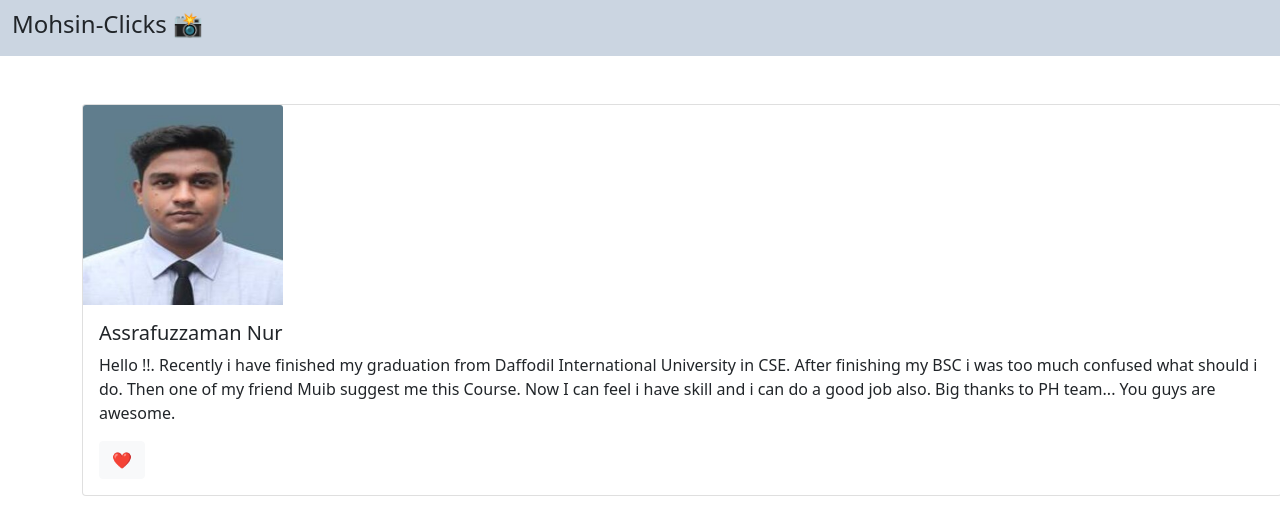
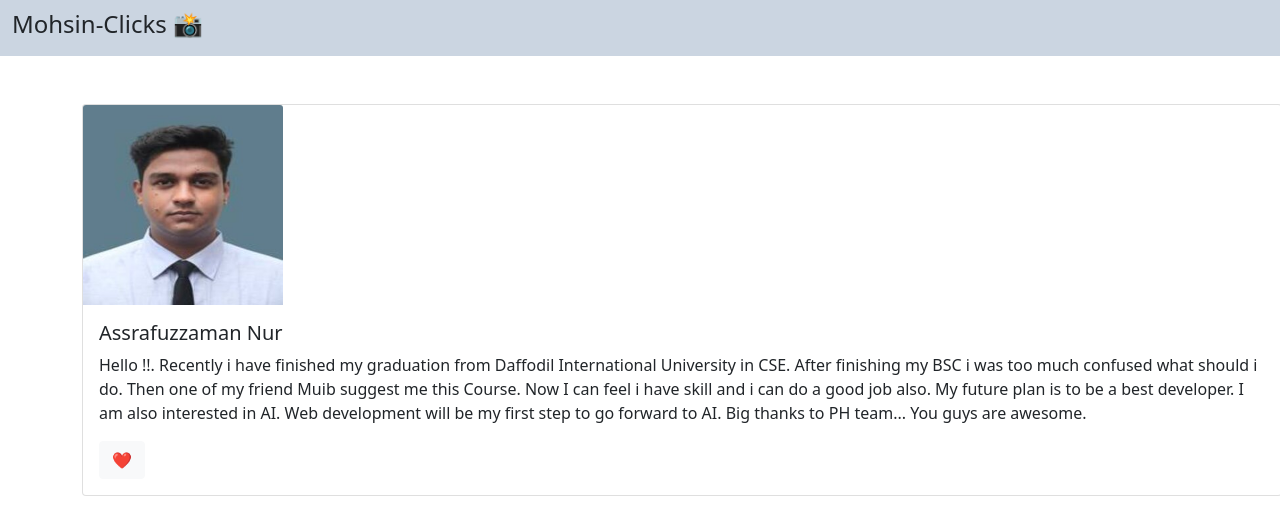
Before and after one commit to assraf-nur/Mohsin-clicks, a React (Create React App) app: page /about in a window 1280 px wide. Shown: the top 506 px of the page. Built offline with nearby package versions, Linux system fonts and the light colour scheme; no server answers.

Commit message:
update about

```diff
--- a/src/Components/About/About.js
+++ b/src/Components/About/About.js
@@ -11,7 +11,7 @@ const About = () => {
         toast(`❤️❤️❤️❤️❤️❤️❤️❤️❤️❤️❤️❤️❤️❤️❤️❤️❤️❤️❤️❤️❤️❤️❤️❤️`)
     }
 
-    const about = `Hello !!. Recently i have finished my graduation from Daffodil International University in CSE. After finishing my BSC i was too much confused what should i do. Then one of my friend Muib suggest me this Course. Now I can feel i have skill and i can do a good job also. Big thanks to PH team... You guys are awesome.`;
+    const about = `Hello !!. Recently i have finished my graduation from Daffodil International University in CSE. After finishing my BSC i was too much confused what should i do. Then one of my friend Muib suggest me this Course. Now I can feel i have skill and i can do a good job also. My future plan is to be a best developer. I am also interested in AI. Web development will be my first step to go forward to AI. Big thanks to PH team... You guys are awesome.`;
 
   return (
     <div className="container mx-auto mt-5">
```
